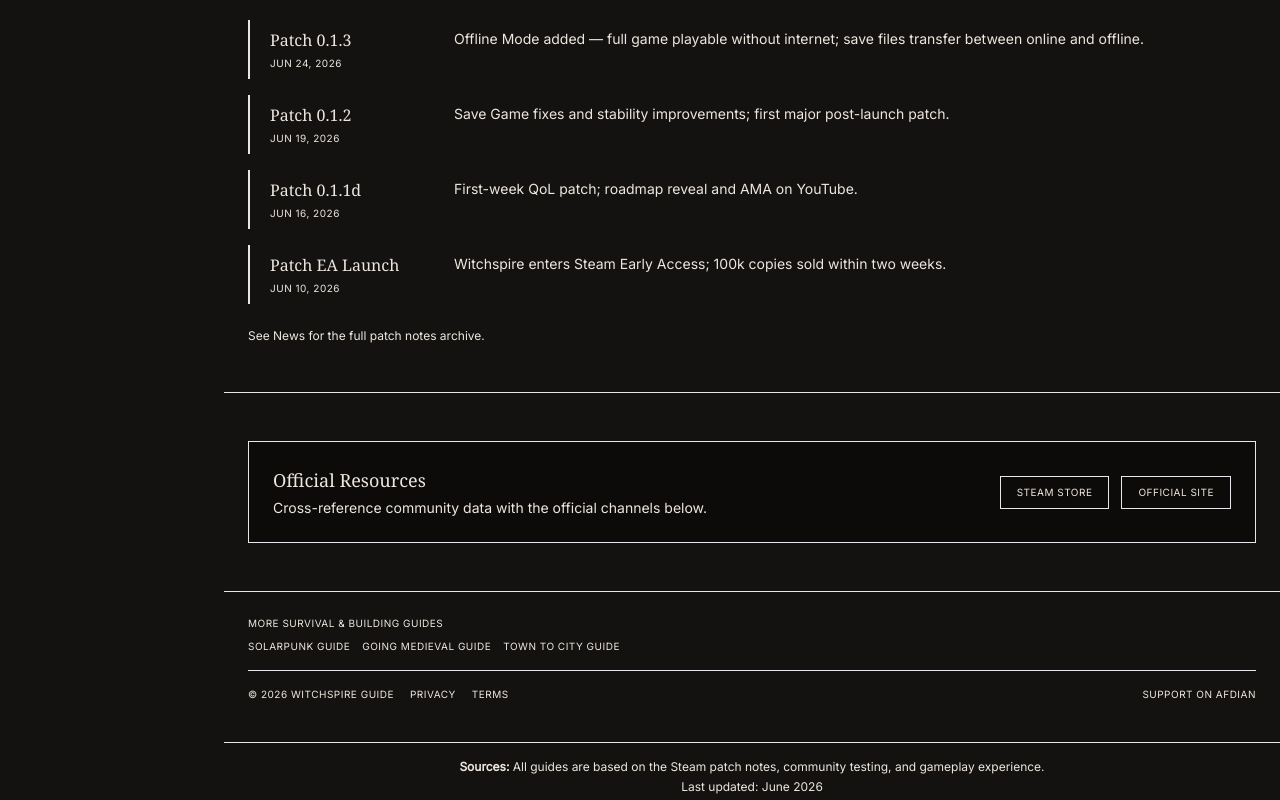
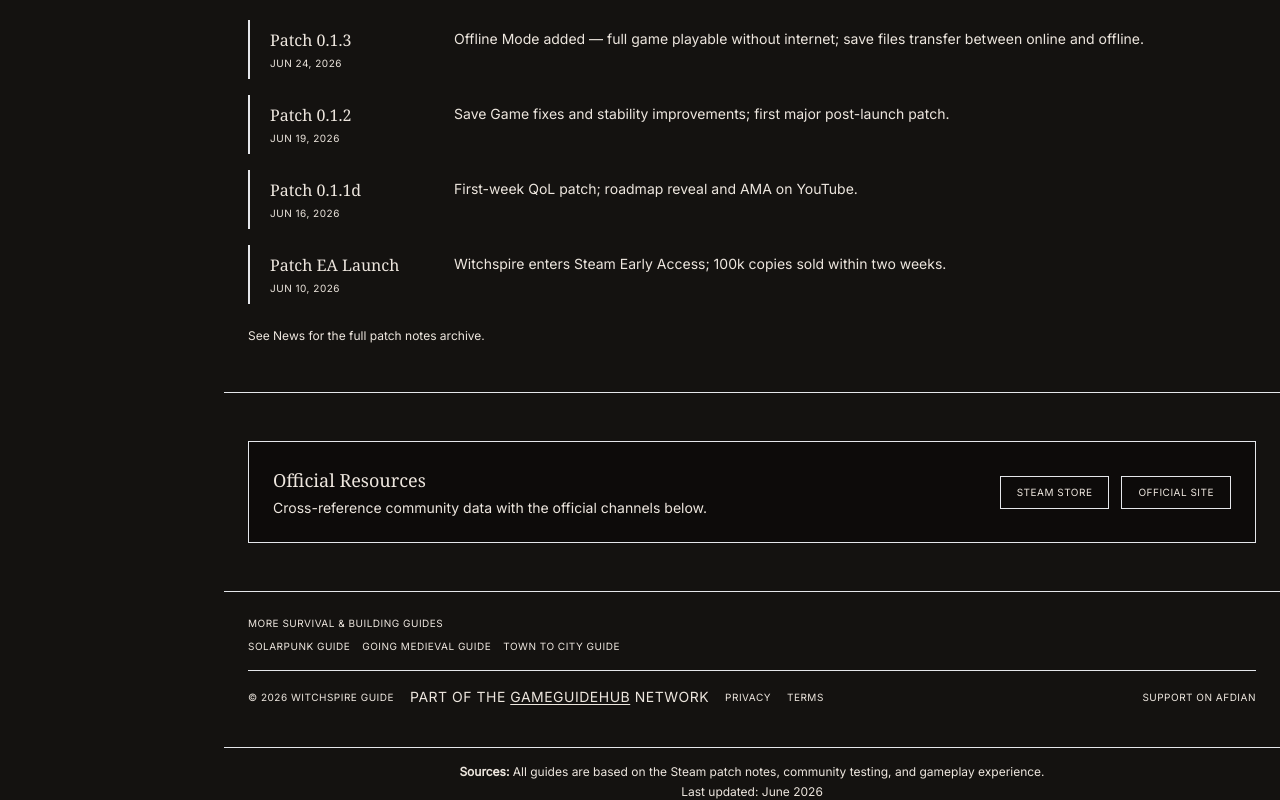
Before and after one commit to ryuuu2020/witchspire-guide, a Next.js app: page / in a window 1280 px wide. Shown: the part 2286-3086 px from the top of the page. Built offline with nearby package versions, Linux system fonts and the light colour scheme.

Commit message:
auto: add GameGuideHub network footer link

```diff
--- a/app/layout.tsx
+++ b/app/layout.tsx
@@ -140,6 +140,9 @@
                 <div className="flex flex-col sm:flex-row items-center justify-between gap-4">
                   <div className="flex items-center gap-4 font-label text-[10px] uppercase tracking-wider text-parchment-dim">
                     <span>&copy; {new Date().getFullYear()} Witchspire Guide</span>
+              <span className="font-body text-sm text-stone">
+                Part of the <a href="https://gguidehub.com" className="text-stone hover:text-bark underline underline-offset-2 transition-colors">GameGuideHub</a> network
+              </span>
                     <Link href="/privacy" className="hover:text-dark-gold transition-colors">Privacy</Link>
                     <Link href="/terms" className="hover:text-dark-gold transition-colors">Terms</Link>
                   </div>
```
